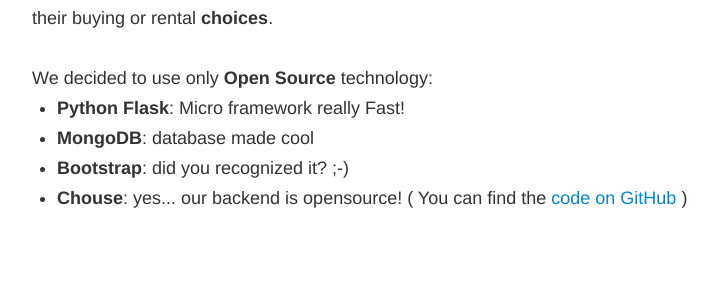
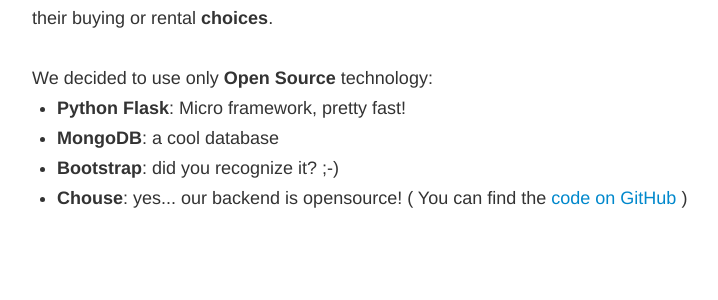
Before and after one commit to koalalorenzo/dhouse, a Flask app: page / in a window 1280 px wide. Shown: the part 1322-1622 px from the top of the page, without its empty margins (83-801 px from the left). Run offline with Flask 2, Linux system fonts and the light colour scheme; parts of the project's set-up code (start-up, migrations or seed data) failed here and were passed over; some libraries are stand-ins or nearby versions.

Commit message:
modified how it works

```diff
--- a/templates/homepage.html
+++ b/templates/homepage.html
@@ -1,5 +1,4 @@
 {% extends "layout.html" %}
-
 
 {% block container %}
     <div id="home"></div>
@@ -37,9 +36,9 @@
             The algorithm then matches and <b>geolocalizes</b> the information, calculating a <span style="color: #4e9a06">green rating</span> for buildings that helps end users making their buying or rental <b>choices</b>.<br/><br/>
             We decided to use only <b>Open Source</b> technology:
             <ul>
-                <li><b>Python Flask</b>: Micro framework really Fast!</li>
-                <li><b>MongoDB</b>: database made cool</li>
-                <li><b>Bootstrap</b>: did you recognized it? ;-)</li>
+                <li><b>Python Flask</b>: Micro framework, pretty fast!</li>
+                <li><b>MongoDB</b>: a cool database</li>
+                <li><b>Bootstrap</b>: did you recognize it? ;-)</li>
                 <li><b>Chouse</b>: yes... our backend is opensource! ( You can find the <a href="https://github.com/koalalorenzo/chouse">code on GitHub</a> )</li>
             </ul>
         </div>
```
